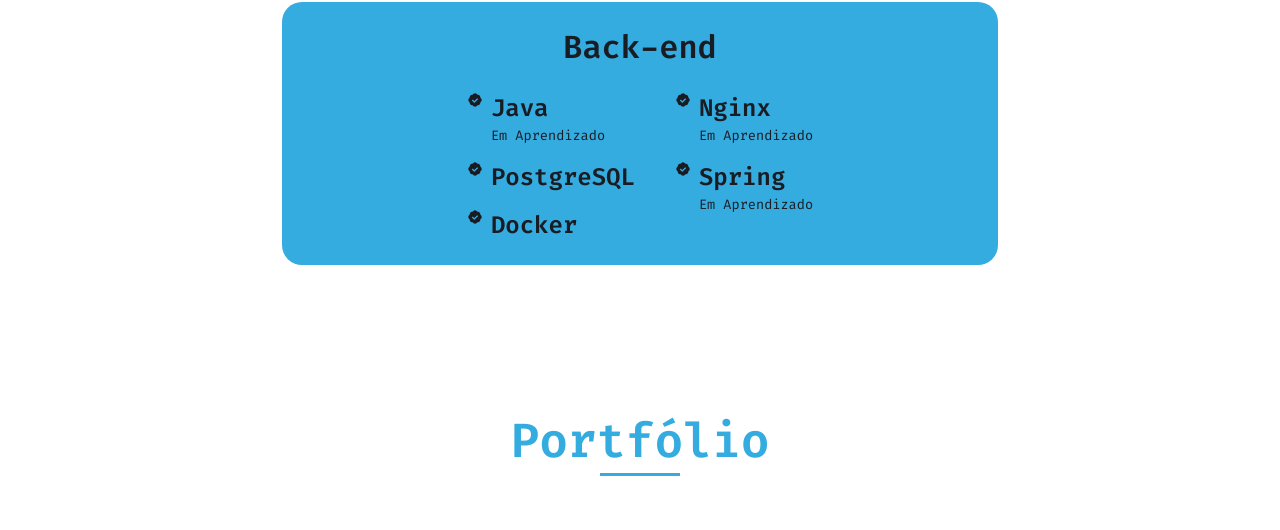
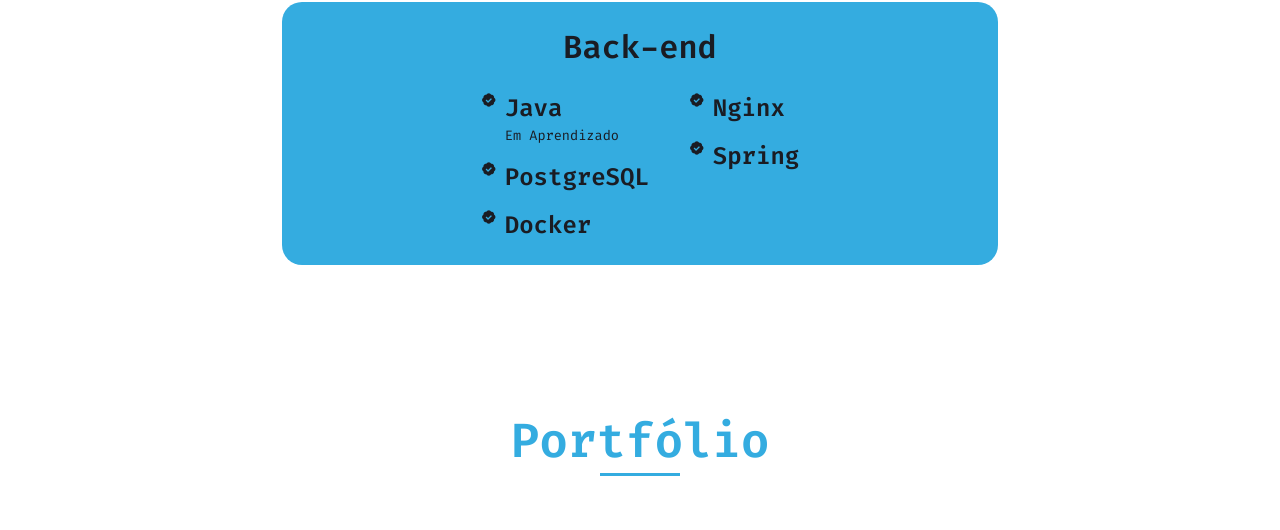
Before and after one commit to AlissonFerreiraEvangelista/AlissonFerreiraEvangelista.github.io, a plain HTML site: page index.html in a window 1280 px wide. Shown: the part 1853-2383 px from the top of the page. Drawn offline with nearby package versions, Linux system fonts and the light colour scheme.

Commit message:
Update index.html

```diff
--- a/index.html
+++ b/index.html
@@ -182,7 +182,6 @@
                                 <i class='bx bxs-badge-check'></i>
                                 <div>
                                     <h3 class="skills_name">Nginx</h3>
-                                    <span class="skills__level">Em Aprendizado</span>
                                 </div>
                             </div>
 
@@ -190,7 +189,6 @@
                                 <i class='bx bxs-badge-check'></i>
                                 <div>
                                     <h3 class="skills_name">Spring</h3>
-                                    <span class="skills__level">Em Aprendizado</span>
                                 </div>
                             </div>
                         </div>
```
